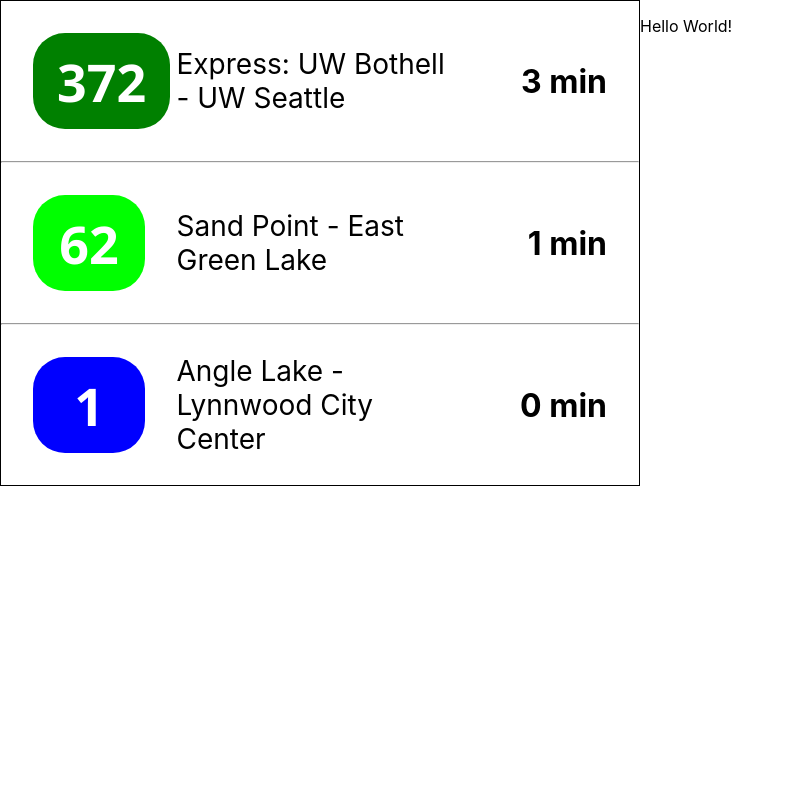
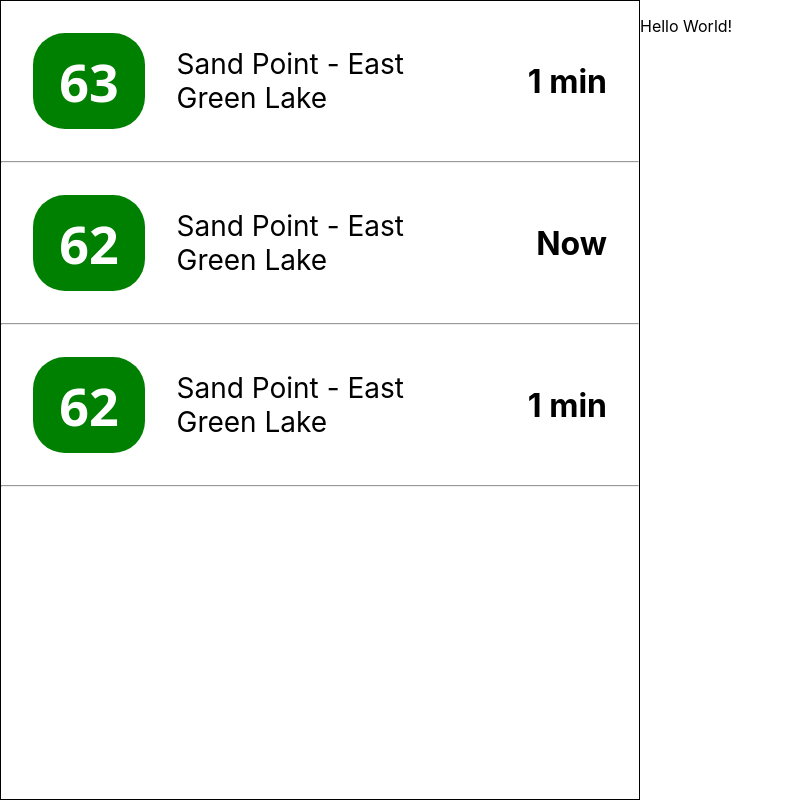
Before and after one commit to rorokapur/transit-dashboard, a React (Create React App) app in the folder client/: page / in a window 1280 px wide. Shown: the whole page, without its empty margins (0-794 px from the left). Built offline with nearby package versions, Linux system fonts and the light colour scheme.

Commit message:
ArrivalDisplay new datatype

```diff
--- a/client/src/App.tsx
+++ b/client/src/App.tsx
@@ -1,5 +1,4 @@
 import React, {ReactHTMLElement, useState} from 'react';
-import logo from './logo.svg';
 import './App.css';
 import ArrivalDisplay from './ArrivalDisplay';
 
@@ -14,7 +13,7 @@
   const [state, setState] = useState<AppState>();
   return (
     <div className='App'>
-      <ArrivalDisplay></ArrivalDisplay>
+      <ArrivalDisplay arrivalData={[{ routeId: "63", timeToArrival: 1, name: "Sand Point - East Green Lake" }, { routeId: "62", timeToArrival: 0, name: "Sand Point - East Green Lake" }, { routeId: "62", timeToArrival: 1, name: "Sand Point - East Green Lake" }]}></ArrivalDisplay>
       <p>Hello World!</p>
     </div>
   );
--- a/client/src/ArrivalDisplay.css
+++ b/client/src/ArrivalDisplay.css
@@ -1,6 +1,7 @@
 .AD {
     border: 1px solid black;
     overflow: hidden;
+    height: 99.8vh;
 }
 hr {
     margin: 0;
--- a/client/src/ArrivalDisplay.tsx
+++ b/client/src/ArrivalDisplay.tsx
@@ -1,19 +1,21 @@
 import React, { ComponentProps, ReactHTMLElement, useState } from 'react';
 import './ArrivalDisplay.css';
-import ArrivalItem from "./ArrivalItem";
+import ArrivalItem, { ArrivalItemProps } from "./ArrivalItem";
+import { ArrivalData, ArrivalInfo } from './transitdata';
 
 export interface ArrivalDisplayProps {
-
+    arrivalData: ArrivalData;
 };
 
-const ArrivalDisplay: React.FC = (props: ArrivalDisplayProps): React.JSX.Element => {
+const ArrivalDisplay: React.FC<ArrivalDisplayProps> = (props: ArrivalDisplayProps): React.JSX.Element => {
+    const items: React.JSX.Element[] = [];
+    for(const item of props.arrivalData) {
+        items.push(<ArrivalItem data={item} color="green"></ArrivalItem>);
+        items.push(<hr></hr>);
+    }
     return (
         <div className='AD'>
-            <ArrivalItem name="Express: UW Bothell - UW Seattle" routeId="372" color="green" status='3 min'></ArrivalItem>
-            <hr></hr>
-            <ArrivalItem name="Sand Point - East Green Lake" routeId="62" color="lime" status='1 min'></ArrivalItem>
-            <hr></hr>
-            <ArrivalItem name="Angle Lake - Lynnwood City Center" routeId="1" color="blue" status="0 min"></ArrivalItem>
+            {items}
         </div>
     );
 }
--- a/client/src/ArrivalItem.css
+++ b/client/src/ArrivalItem.css
@@ -5,7 +5,6 @@
     padding: 2rem;
     display: grid;
     grid-template-columns: 1fr 2fr 1fr;
-    height: 6rem;
     overflow: hidden;
 }
 
--- a/client/src/ArrivalItem.tsx
+++ b/client/src/ArrivalItem.tsx
@@ -1,19 +1,17 @@
 import React, { ReactHTMLElement, useState } from 'react';
 import './ArrivalItem.css';
+import { ArrivalInfo } from './transitdata';
 export interface ArrivalItemProps {
     color: string;
-    routeId: string;
-    name: string;
-    status: string;
+    data: ArrivalInfo;
 };
 
 const ArrivalItem: React.FC<ArrivalItemProps> = (props: ArrivalItemProps): React.JSX.Element => {
     return (
         <div className="AI">
-            <div style={{ backgroundColor: props.color }} className='route-id'><b>{props.routeId}</b></div>
-            <div className='route-name'>{props.name}</div>
-            <div className='route-status'><b>{props.status}</b></div>
-
+            <div style={{ backgroundColor: props.color }} className='route-id'><b>{props.data.routeId}</b></div>
+            <div className='route-name'>{props.data.name}</div>
+            <div className='route-status'>{(props.data.timeToArrival > 0) ? <b>{props.data.timeToArrival} min</b> : <b>Now</b> }</div>
         </div>
     );
 }
--- /dev/null
+++ b/client/src/transitdata.tsx
@@ -0,0 +1,7 @@
+export type ArrivalData = ArrivalInfo[];
+
+export interface ArrivalInfo {
+    routeId: string;
+    name: string;
+    timeToArrival: number;
+}
```
